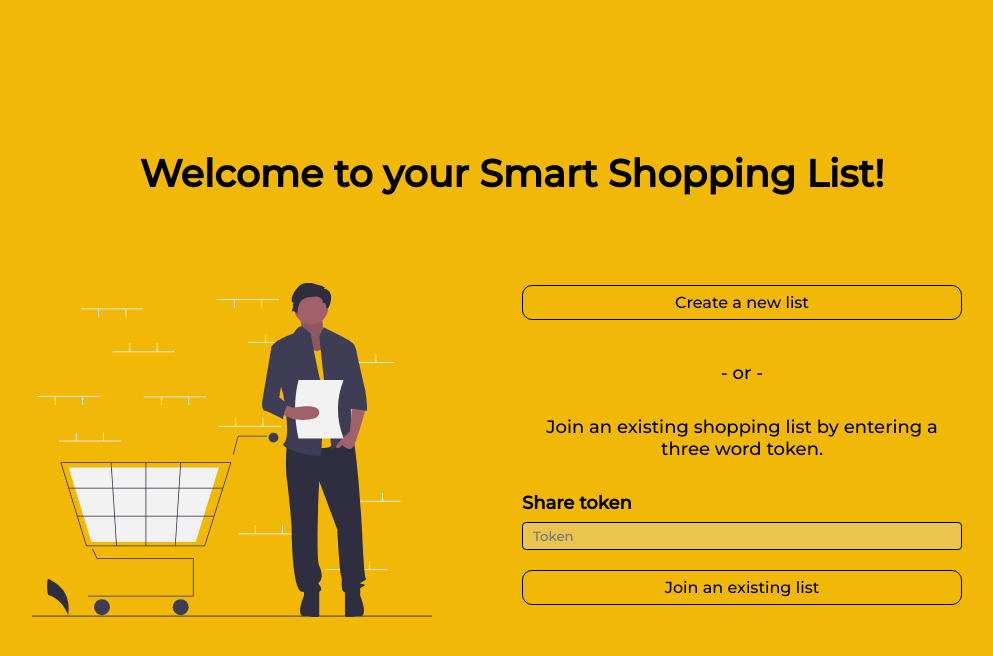
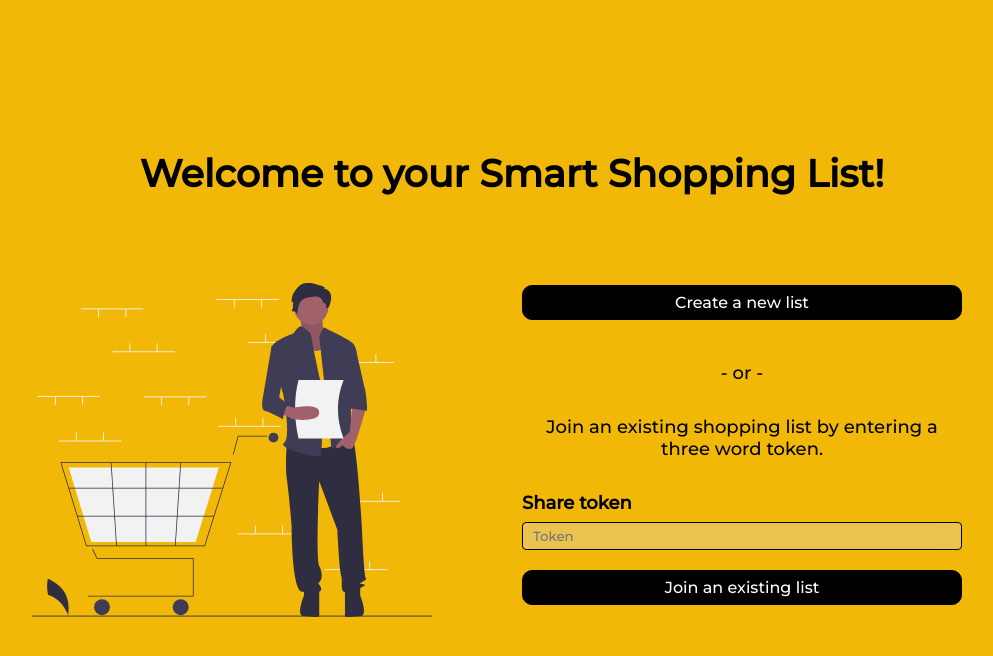
Before and after one commit to the-collab-lab/tcl-34-smart-shopping-list, a React (Create React App) app: page / in a window 1280 px wide. Shown: the top 656 px of the page, without its empty margins (128-1121 px from the left). Built offline with nearby package versions, Linux system fonts and the light colour scheme.

Commit message:
fixing semantic problems and styles for the views

```diff
--- a/src/App.css
+++ b/src/App.css
@@ -3,6 +3,10 @@
   box-sizing: border-box;
   margin: 0;
   padding: 0;
+}
+
+body {
+  background-color: #f2b807;
 }
 
 button {
@@ -46,10 +50,10 @@ ul {
 }
 
 .link {
-  background: transparent;
+  background: black;
   border: 1px solid black;
   border-radius: 10px;
-  color: black;
+  color: white;
   font-size: 16px;
   padding: 7px;
   text-decoration: none;
--- a/src/pages/Welcome/index.js
+++ b/src/pages/Welcome/index.js
@@ -13,7 +13,7 @@ export const Welcome = () => (
     </Header>
     <article className="welcome-content">
       <img
-        className="shoppin-cart-image"
+        className="shopping-cart-image"
         src={shoppingWelcomeImage}
         alt="person shopping with a shopping cart"
       />
--- a/src/pages/Welcome/style.css
+++ b/src/pages/Welcome/style.css
@@ -1,6 +1,5 @@
 .welcome-container {
   align-items: center;
-  background-color: #f2b807;
   display: flex;
   flex-direction: column;
   padding: 20px;
@@ -15,14 +14,12 @@
 
 .welcome-form {
   max-width: 700px;
-  padding: 0 30px;
+  padding: 30px;
   text-align: left;
 }
 
-.shoppin-cart-image {
-  height: auto;
-  max-width: 100%;
-  padding: 26px 110px;
+.shopping-cart-image {
+  display: none;
 }
 
 .welcome-text {
@@ -52,10 +49,23 @@
   width: 100%;
 }
 
+@media (min-width: 420px) {
+  .shopping-cart-image {
+    display: flex;
+    height: auto;
+    max-width: 100%;
+    padding: 24px 100px;
+  }
+
+  .welcome-form {
+    padding: 0 30px;
+  }
+}
+
 @media (min-width: 1024px) {
   .welcome-container {
     justify-content: center;
-    height: 100vh;
+    min-height: 100vh;
   }
   .welcome-header {
     font-size: 38px;
@@ -67,7 +77,7 @@
     flex-direction: row;
   }
 
-  .shoppin-cart-image {
+  .shopping-cart-image {
     height: 400px;
     margin-right: 60px;
     padding: 0;
```
